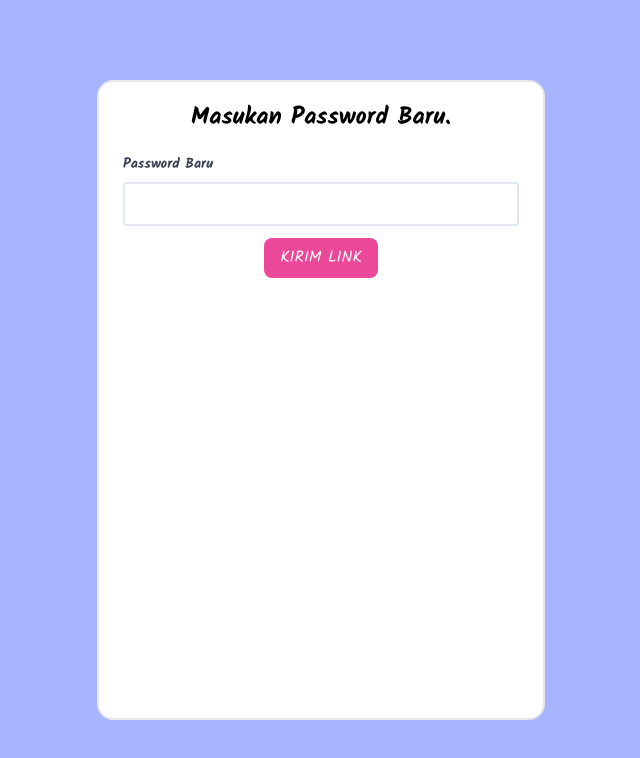
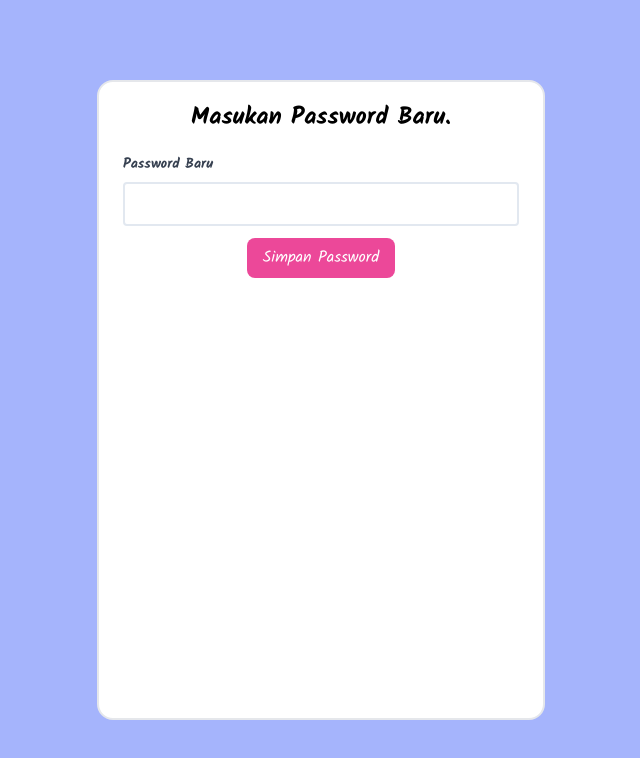
Before and after one commit to TrustyKrab/Englix-Client, a React (Vite) app: page /resetpassword/1 in a window 1280 px wide. Shown: the top 758 px of the page, without its empty margins (319-959 px from the left). Built offline with nearby package versions, Linux system fonts and the light colour scheme.

Commit message:
Update ResetPassword.jsx

```diff
--- a/src/assets/Pages/RegisterLoginPage/ResetPassword.jsx
+++ b/src/assets/Pages/RegisterLoginPage/ResetPassword.jsx
@@ -50,7 +50,7 @@ export default function ResetPassword() {
                             required
                         />
                         <div className="flex justify-center mb-5">
-                            <button type="submit" className="bg-pink-500 text-white text-base rounded-lg py-2 px-4 hover:bg-pink-600 hover:scale-105 transition duration-200">KIRIM LINK</button>
+                            <button type="submit" className="bg-pink-500 text-white text-base rounded-lg py-2 px-4 hover:bg-pink-600 hover:scale-105 transition duration-200">Simpan Password</button>
                         </div>
                     </form>
                 </div>
```
